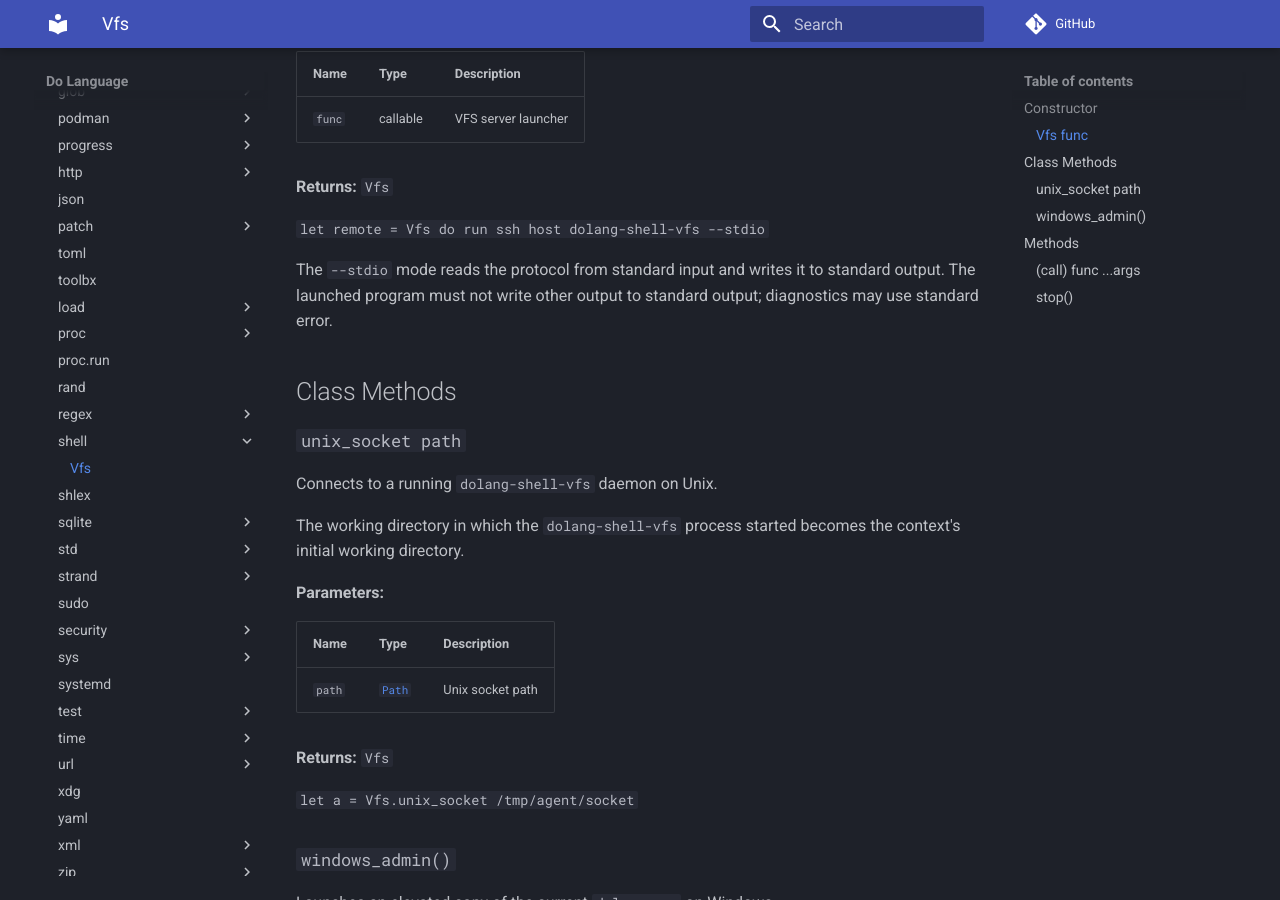
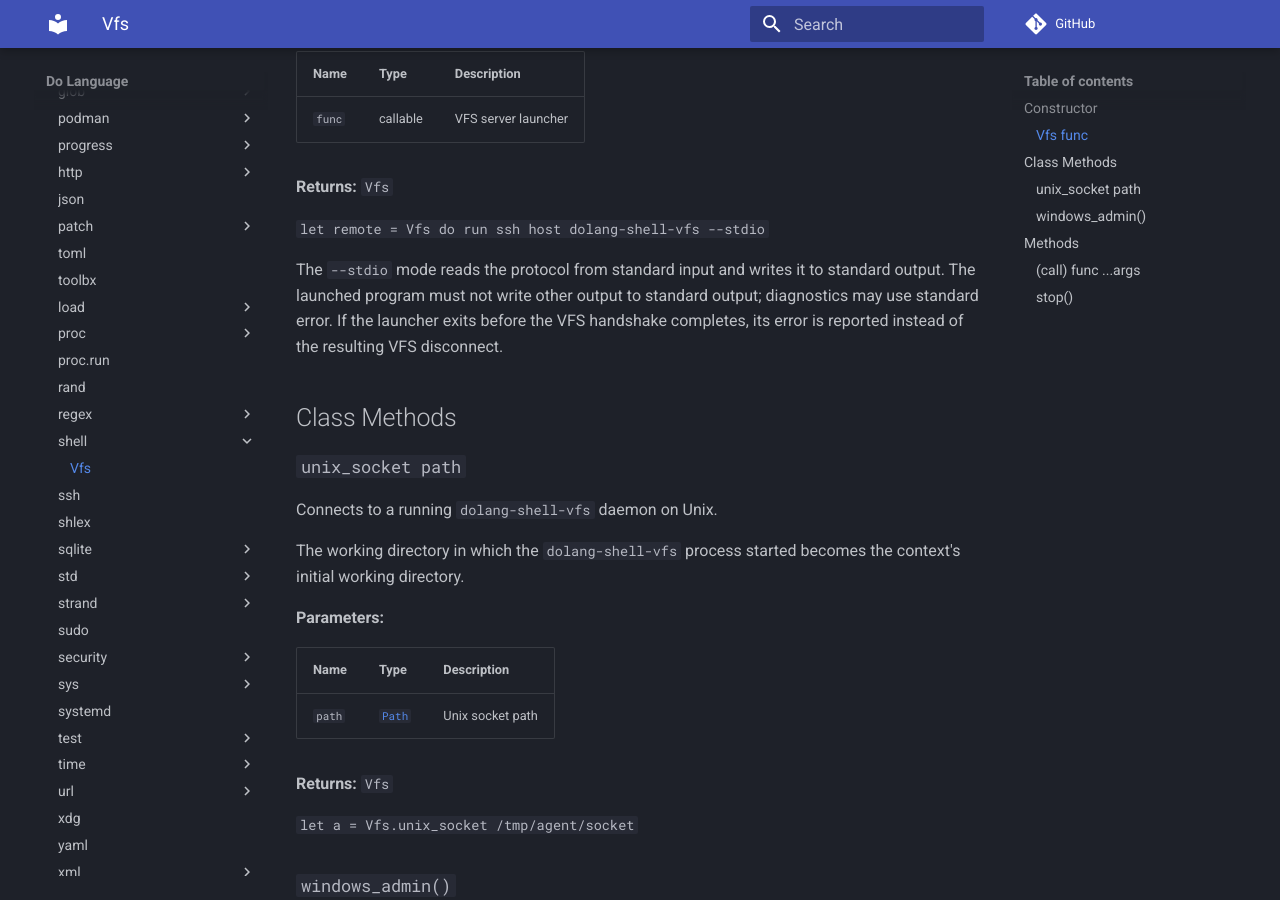
Before and after one commit to dolang-org/dolang, an MkDocs documentation site: the page built from docs/api/shell/vfs.md, in a window 1280 px wide and 900 px high, scrolled down 426 px. Built offline with MkDocs 1.6.1 and Material for MkDocs 9.7.7, drawn with Linux system fonts in a browser that asks for light colours; comment, search, counter and statistics services are not loaded.

Commit message:
Add initial ssh module
Closes issue #215

```diff
--- a/docs/api/shell/vfs.md
+++ b/docs/api/shell/vfs.md
@@ -24,7 +24,9 @@
 
 The `--stdio` mode reads the protocol from standard input and writes it to
 standard output. The launched program must not write other output to standard
-output; diagnostics may use standard error.
+output; diagnostics may use standard error. If the launcher exits before the
+VFS handshake completes, its error is reported instead of the resulting VFS
+disconnect.
 
 ## Class Methods
 
--- a/mkdocs.yml
+++ b/mkdocs.yml
@@ -147,6 +147,7 @@
     - shell:
       - api/shell/index.md
       - api/shell/vfs.md
+    - ssh: api/ssh.md
     - shlex: api/shlex.md
     - sqlite:
       - api/sqlite/index.md
```
Also changed, not shown: docs/api/ssh.md (added, +7 -0 lines), 4 other files.
